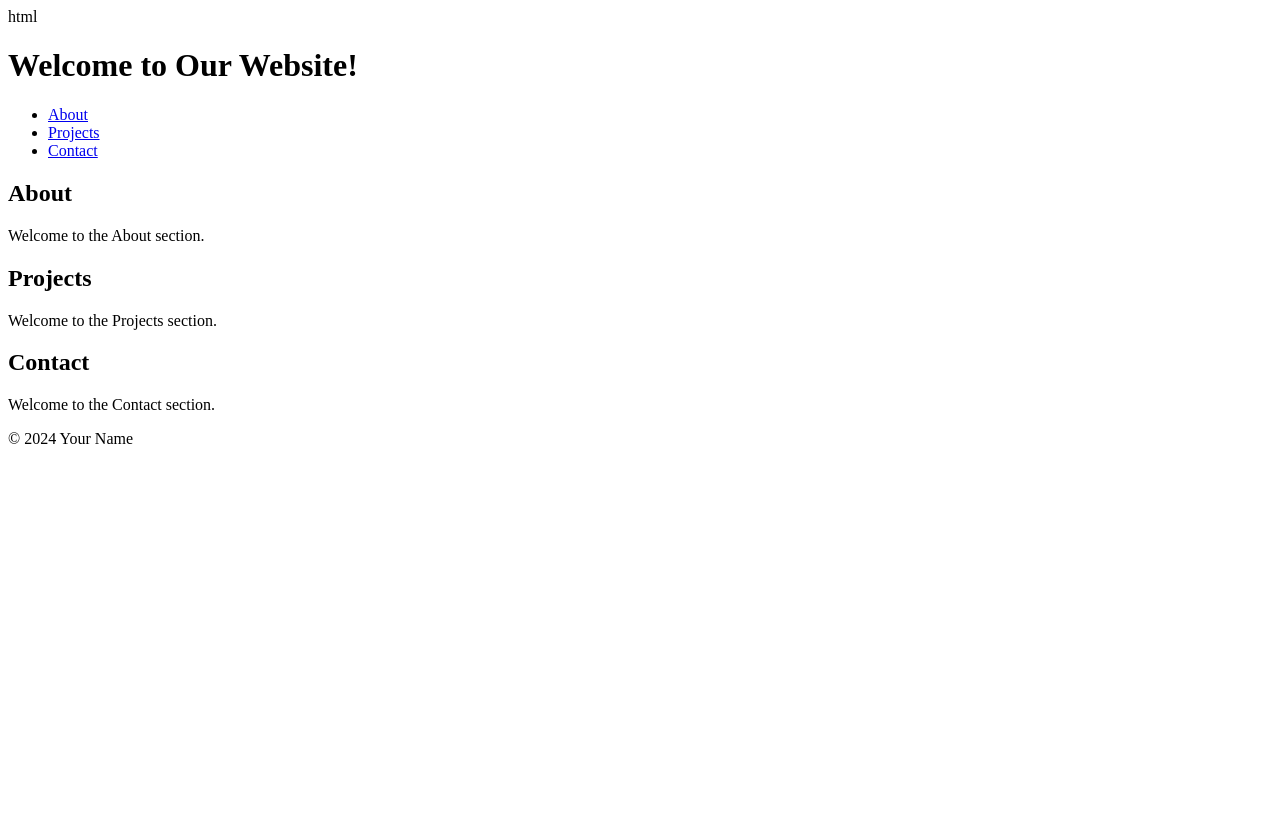
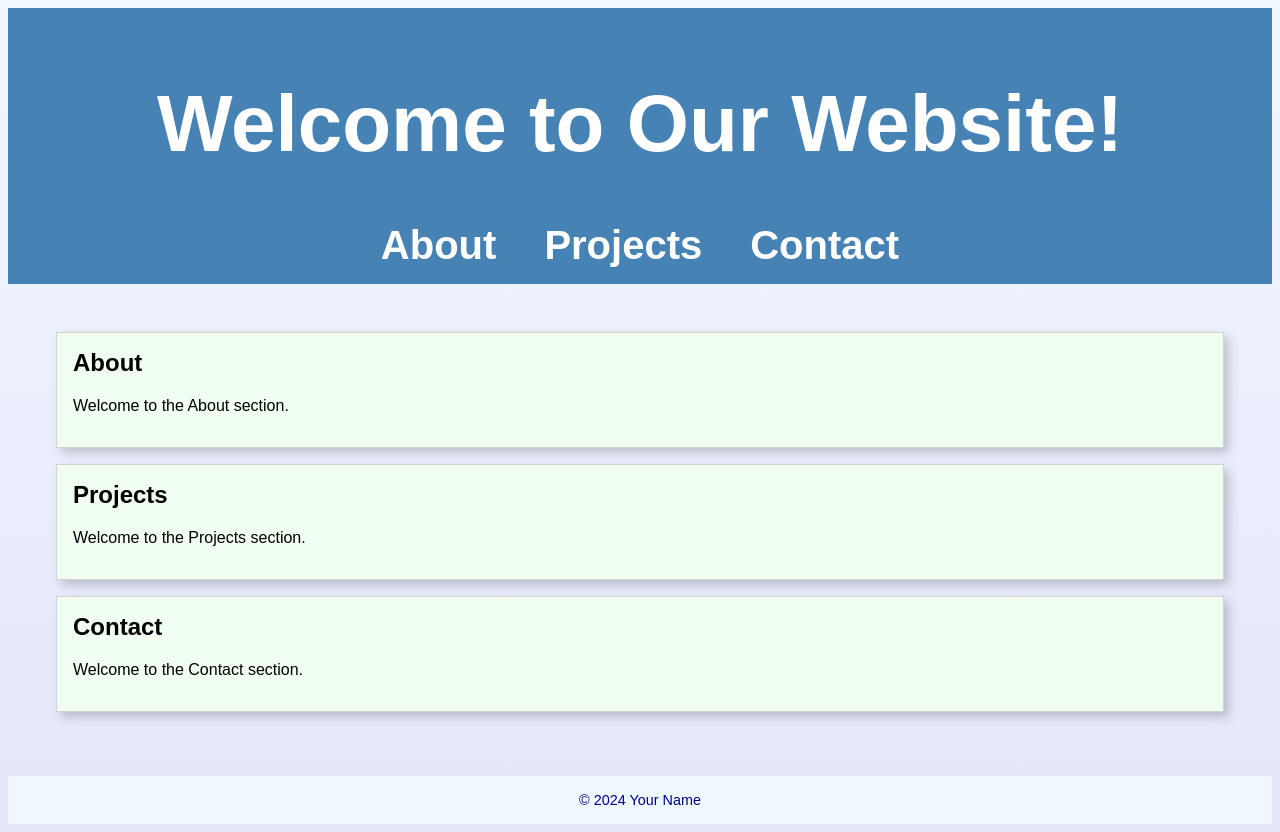
Before and after one commit to ambermartin25/final, a plain HTML site: page index.html in a window 1280 px wide. Before the commit the page ends 800 px from the top, so only its background shows below. Drawn offline with Linux system fonts and the light colour scheme.

Commit message:
Update index.html

```diff
--- a/index.html
+++ b/index.html
@@ -1 +1,16 @@
-html <!DOCTYPE html> <html lang="en"> <head> <meta charset="UTF-8"> <meta name="description" content="This is an example webpage."> <meta name="keywords" content="HTML, example, webpage"> <meta name="author" content="Your Name"> <meta name="viewport" content="width=device-width, initial-scale=1.0"> <title>Example Webpage</title> </head> <body> <header> <h1>Welcome to Our Website!</h1> <ul> <li><a href="#about">About</a></li> <li><a href="#projects">Projects</a></li> <li><a href="#contact">Contact</a></li> </ul> </header> <main> <section id="about"> <h2>About</h2> <p>Welcome to the About section.</p> </section> <section id="projects"> <h2>Projects</h2> <p>Welcome to the Projects section.</p> </section> <section id="contact"> <h2>Contact</h2> <p>Welcome to the Contact section.</p> </section> </main> <footer> &copy; 2024 Your Name </footer> </body> </html>
+<!DOCTYPE html> <html lang="en"> <head> <meta charset="UTF-8">
+ <meta name="description" content="This is an example webpage.">
+<meta name="keywords" content="HTML, example, webpage">
+<meta name="author" content="Your Name">
+<meta name="viewport" content="width=device-width, initial-scale=1.0">
+<title>Example Webpage</title>
+<link rel="stylesheet" href="styles.css">
+ </head>
+<body> <header> <h1>Welcome to Our Website!</h1>
+<ul> <li><a href="#about">About</a></li>
+<li><a href="#projects">Projects</a></li>
+<li><a href="#contact">Contact</a></li> </ul> </header>
+<main> <section id="about"> <h2>About</h2> <p>Welcome to the About section.</p> </section>
+<section id="projects"> <h2>Projects</h2> <p>Welcome to the Projects section.</p> </section>
+<section id="contact"> <h2>Contact</h2> <p>Welcome to the Contact section.</p> </section>
+ </main> <footer> &copy; 2024 Your Name </footer> </body> </html>
```
